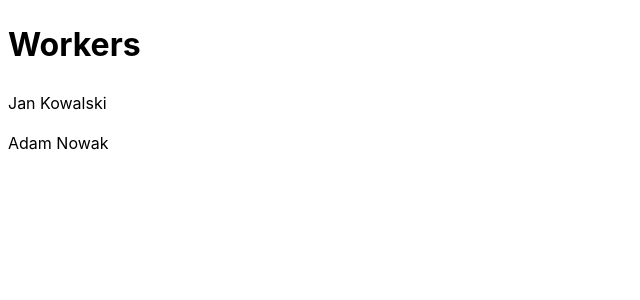
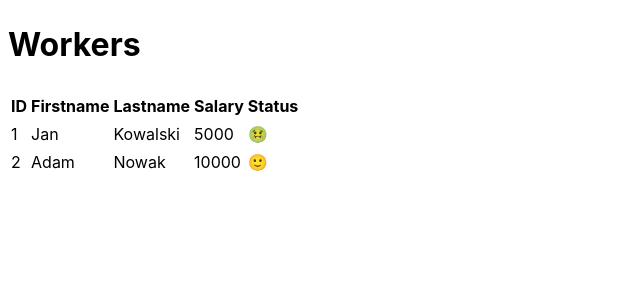
Before and after one commit to kmichalski2/sda-workers, a React (Vite) app: page / in a window 1280 px wide. Shown: the top 300 px of the page, without its empty margins (0-640 px from the left). Built offline with nearby package versions, Linux system fonts and the light colour scheme.

Commit message:
Table component added

```diff
--- a/src/App.tsx
+++ b/src/App.tsx
@@ -1,5 +1,6 @@
 import { useState } from "react";
 import "./App.css";
+import { Table } from "./Table";
 
 export interface Employee {
   id: string;
@@ -25,7 +26,7 @@ export const mockData: Employee[] = [
     firstname: 'Adam',
     lastname: 'Nowak',
     salary: 10000,
-    status: 'AVAILABLE'
+    status: 'AVAILABLE',
   }
 ]
 
@@ -36,7 +37,8 @@ function App() {
     <>
       <div>
         <h1>Workers</h1>
-        {data.map(item => <p>{item.firstname + ' ' + item.lastname}</p>)}
+        <Table data={data}></Table>
+
       </div>
     </>
   );
--- /dev/null
+++ b/src/Table.tsx
@@ -0,0 +1,41 @@
+import { Employee, EmployeeStatus } from "./App";
+
+export function Table(props: { data: Employee[] }) {
+  const renderStatus = (status: EmployeeStatus): string => {
+    switch(status) {
+        case "SICK_LEAVE":
+            return '🤢';
+        case "AVAILABLE":
+            return '🙂';
+        default:
+            return '﹖';
+    }
+  }
+
+  return (
+    <>
+      <table>
+        <thead>
+          <tr>
+            <th>ID</th>
+            <th>Firstname</th>
+            <th>Lastname</th>
+            <th>Salary</th>
+            <th>Status</th>
+          </tr>
+        </thead>
+        <tbody>
+          {props.data.map((item) => (
+            <tr>
+              <td>{item.id}</td>
+              <td>{item.firstname}</td>
+              <td>{item.lastname}</td>
+              <td>{item.salary}</td>
+              <td>{renderStatus(item.status)}</td>
+            </tr>
+          ))}
+        </tbody>
+      </table>
+    </>
+  );
+}
```
